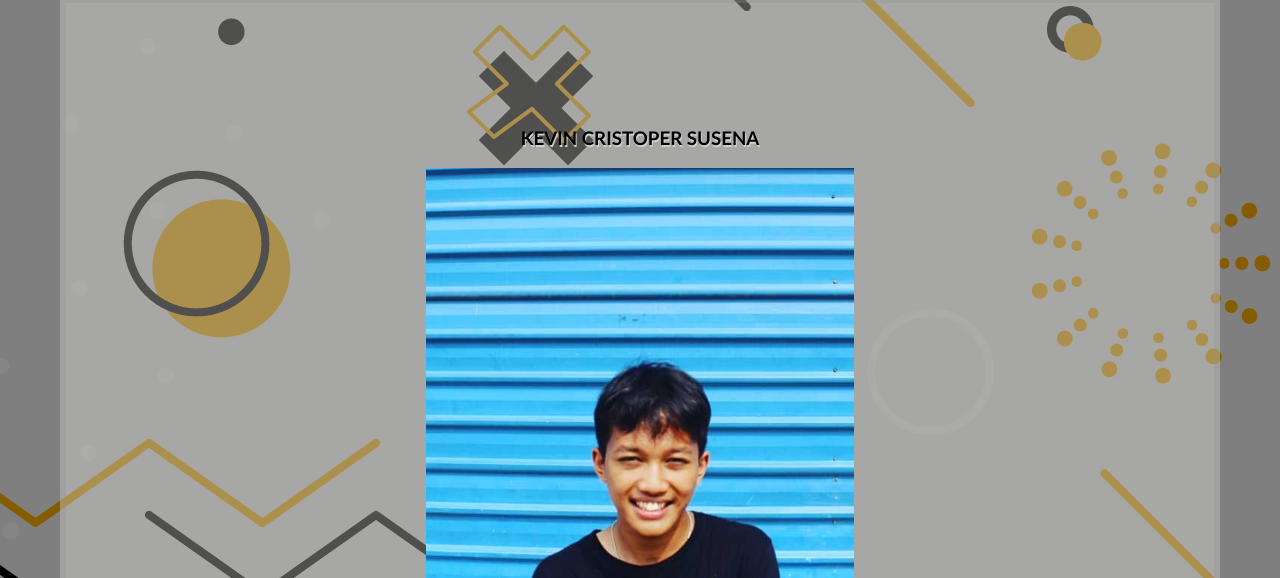
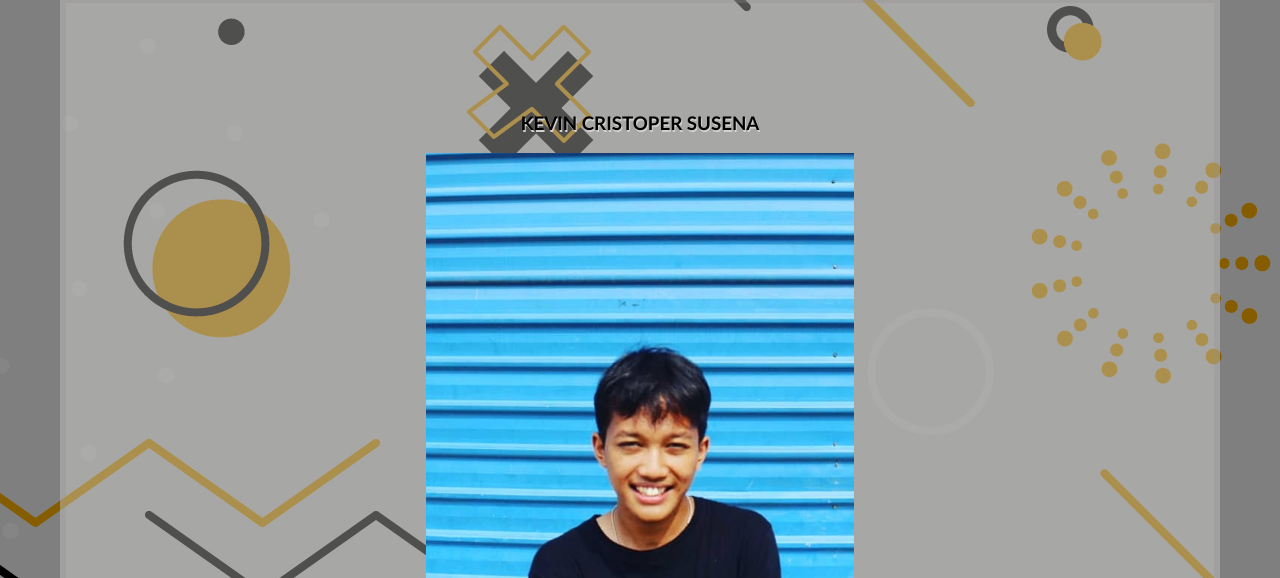
Before and after one commit to kevinsusenaa/blog, a plain HTML site: page home.html in a window 1280 px wide. Shown: the part 219-797 px from the top of the page. Drawn offline with Linux system fonts and the light colour scheme.

Commit message:
Update style.css

```diff
--- a/style.css
+++ b/style.css
@@ -251,7 +251,7 @@ text-shadow: 5px 5px black;
     font-weight: bold;
     text-shadow: 1px 2px rgb(209, 207, 207);
     align-items: center;
-    padding: 15px 5px;
+
 
 }
 .gambar {
```
